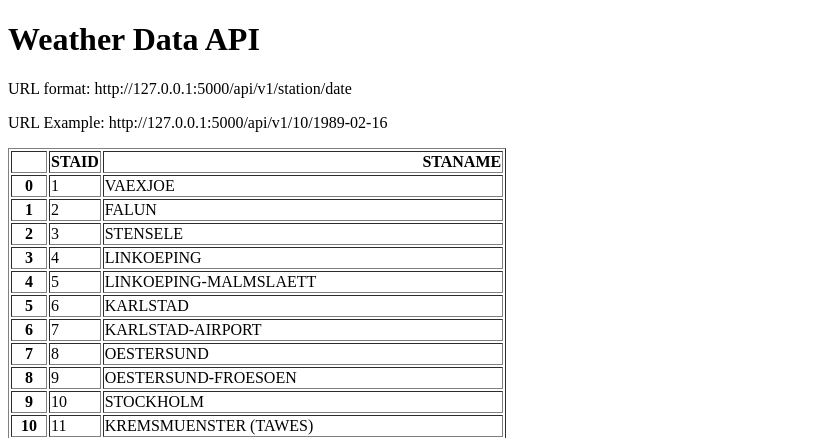
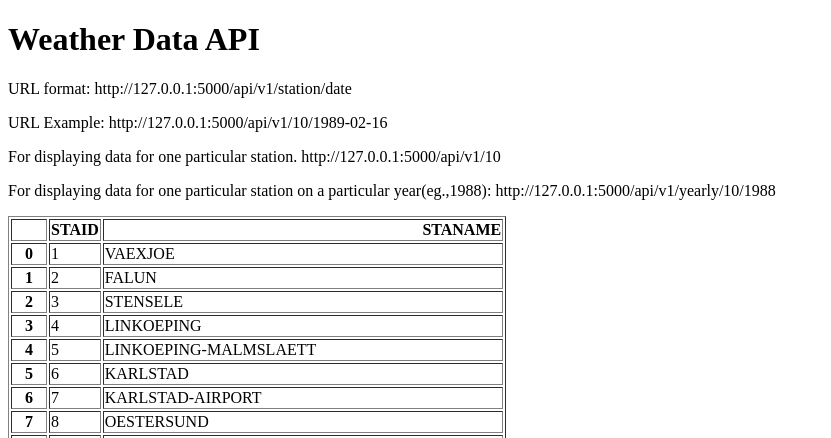
Before and after one commit to Chinmay014/weather_api, a Flask app: page / in a window 1280 px wide. Shown: the top 438 px of the page, without its empty margins (0-831 px from the left). Run offline with Flask 3, Linux system fonts and the light colour scheme.

Commit message:
add more functionalities

```diff
--- a/main.py
+++ b/main.py
@@ -5,13 +5,33 @@ import glob,pathlib
 # create website object
 app = Flask("website")
 
-# extract station data from .txt file
-station_data = pd.read_csv("data/stations.txt",skiprows=17)
-station_data = station_data[["STAID","STANAME                                 "]]
 
+# home page
 @app.route("/")
 def go_home():
+    # extract station data from .txt file
+    station_data = pd.read_csv("data/stations.txt",skiprows=17)
+    station_data = station_data[['STAID','STANAME                                 ']]
     return render_template("home.html",data = station_data.to_html())
+
+# data for a particular station
+@app.route("/api/v1/<station>")
+def station_weather(station):
+    filename = "data/TG_STAID"+str(station).zfill(6)+".txt"
+    df = pd.read_csv(filename,skiprows=20,parse_dates=["    DATE"])
+    df['Temperature(in Celsius)']=df['   TG']/10
+    result = df[['    DATE','Temperature(in Celsius)']]
+    # return result
+    return render_template("station.html",data = result.to_html())
+
+# data for a particular station for a particular year
+@app.route("/api/v1/yearly/<station>/<year>")
+def station_yearly_weather(station,year):
+    filename = "data/TG_STAID"+str(station).zfill(6)+".txt"
+    df = pd.read_csv(filename,skiprows=20)
+    df["    DATE"] = df["    DATE"].astype(str)
+    result = df[df["    DATE"].str.startswith(year)]
+    return render_template("yearly.html",data = result.to_html())
 
 @app.route("/api/v1/<station>/<date>/")
 def weather(station,date):
@@ -33,11 +53,9 @@ def weather(station,date):
 
     # Faster approach
     filename = "data/TG_STAID"+str(station).zfill(6)+".txt"
-    print(filename)
     df = pd.read_csv(filename,skiprows=20,parse_dates=["    DATE"])
     # finite_df = df.loc(df['   TG']!=-9999)
     temperature = df.loc[df["    DATE"]==date]['   TG'].squeeze()/10
-    print(temperature)
     return {"station":station,
             "date":date,
             "temperature":temperature}
--- a/templates/home.html
+++ b/templates/home.html
@@ -7,6 +7,8 @@
     <h1>Weather Data API</h1>
     <p>URL format: http://127.0.0.1:5000/api/v1/station/date</p>
     <p>URL Example: http://127.0.0.1:5000/api/v1/10/1989-02-16</p>
+    <p>For displaying data for one particular station. http://127.0.0.1:5000/api/v1/10</p>
+    <p>For displaying data for one particular station on a particular year(eg.,1988): http://127.0.0.1:5000/api/v1/yearly/10/1988</p>
     <p>{{data|safe}}</p>
 </body>
 
```
Also changed, not shown: templates/station.html (added, +10 -0 lines), templates/yearly.html (added, +10 -0 lines).
